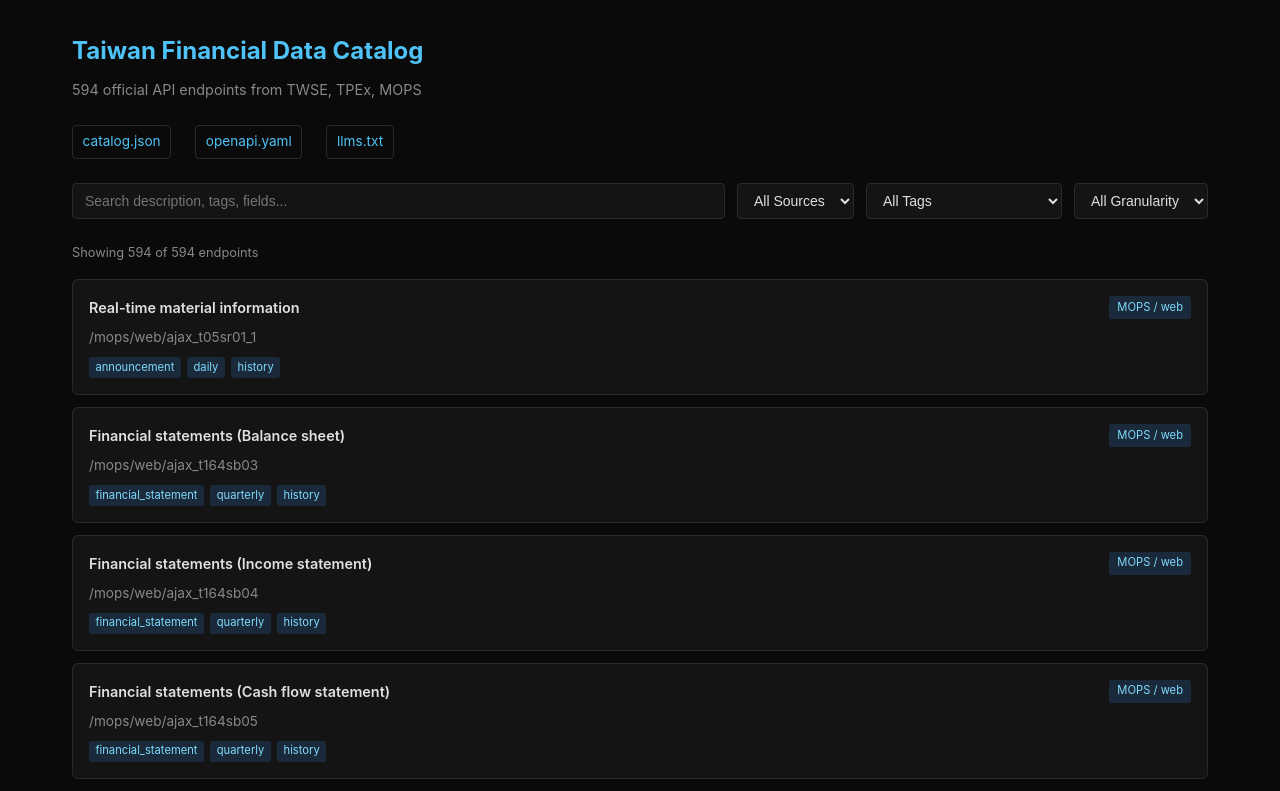
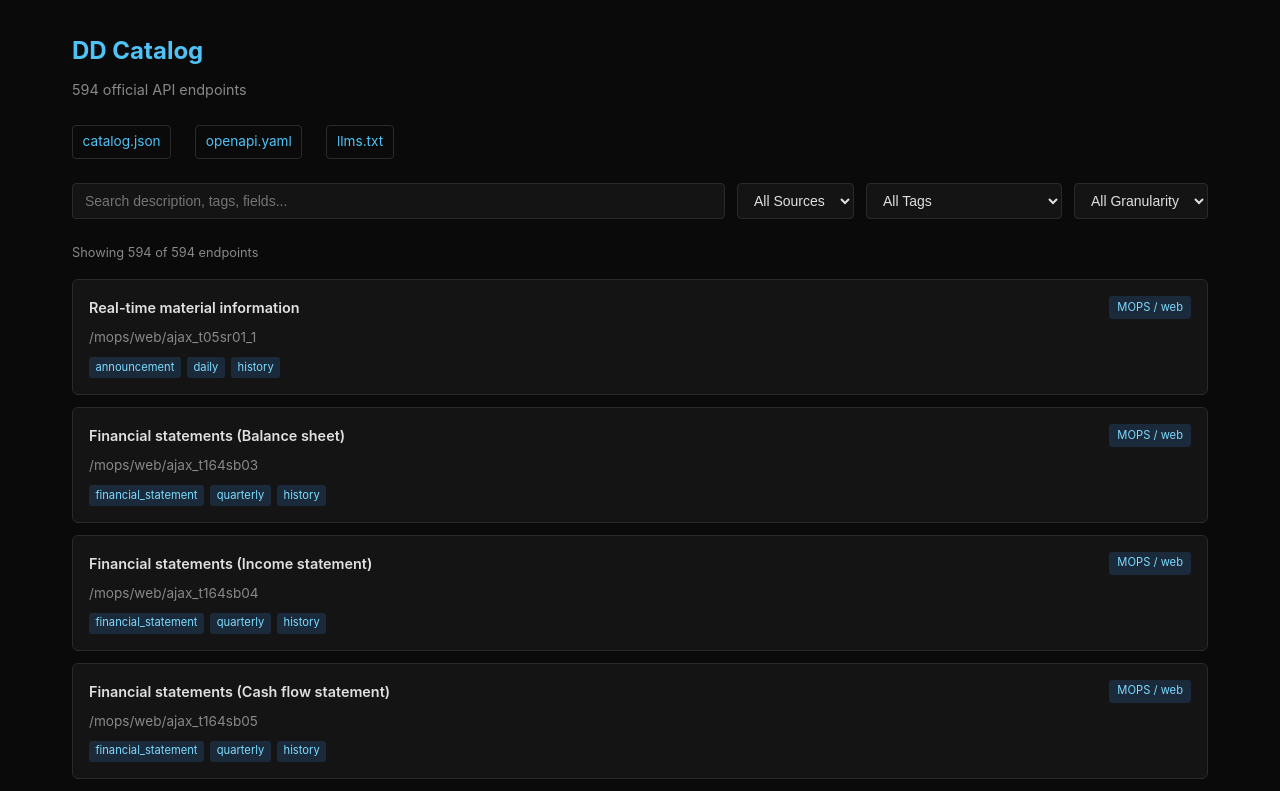
Before and after one commit to QadrisCorp/QadrisDataDiscovery, a plain HTML site: page docs/index.html in a window 1280 px wide. Shown: the top 791 px of the page. Drawn offline with Linux system fonts and the light colour scheme.

Commit message:
feat: 更新標題與副標題，簡化資料目錄描述

```diff
--- a/docs/index.html
+++ b/docs/index.html
@@ -88,8 +88,8 @@
 </head>
 <body>
 
-<h1>Taiwan Financial Data Catalog</h1>
-<p class="subtitle">594 official API endpoints from TWSE, TPEx, MOPS</p>
+<h1>DD Catalog</h1>
+<p class="subtitle">594 official API endpoints</p>
 
 <div class="agent-links">
   <a href="catalog.json">catalog.json</a>
```
